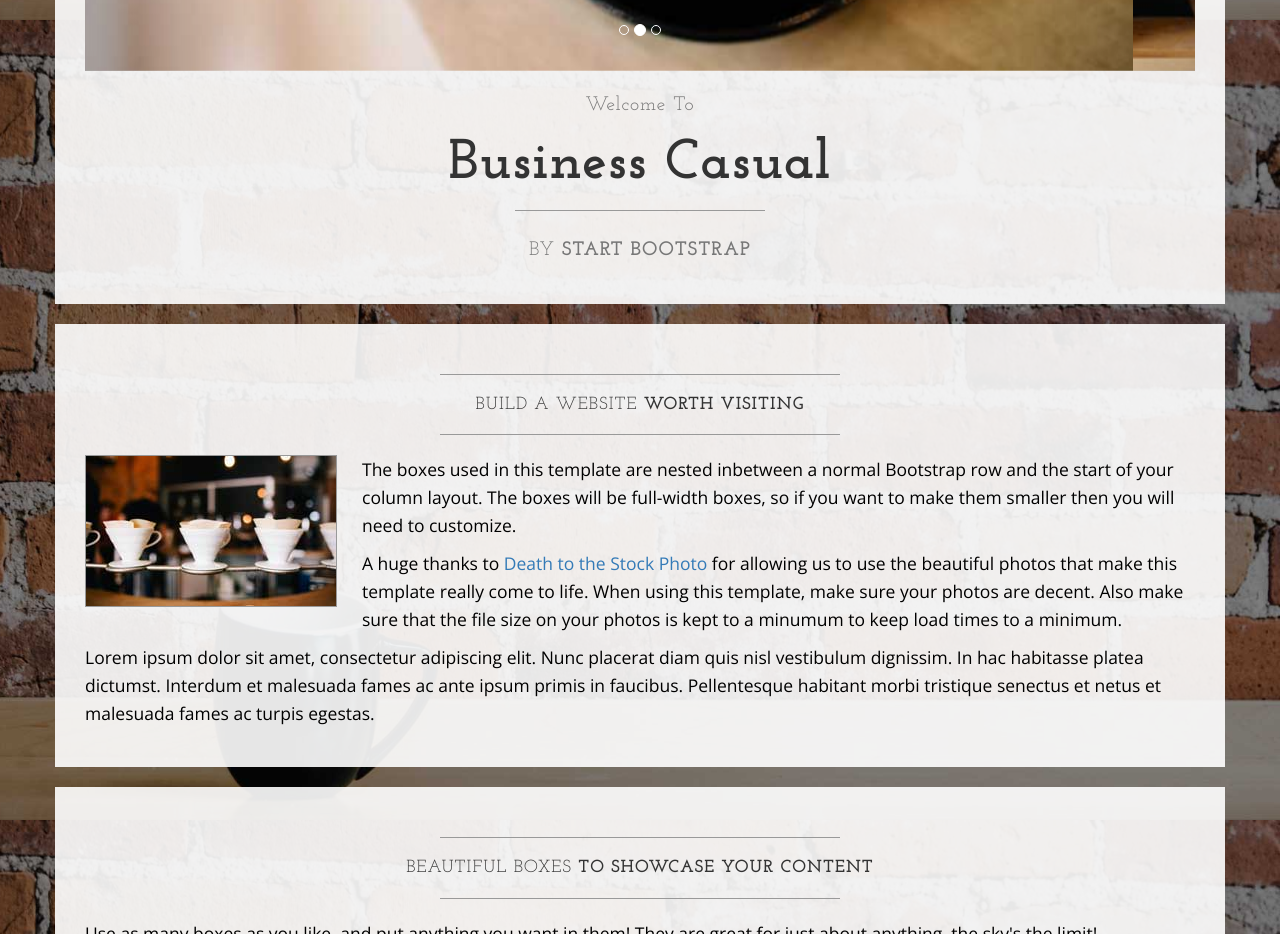
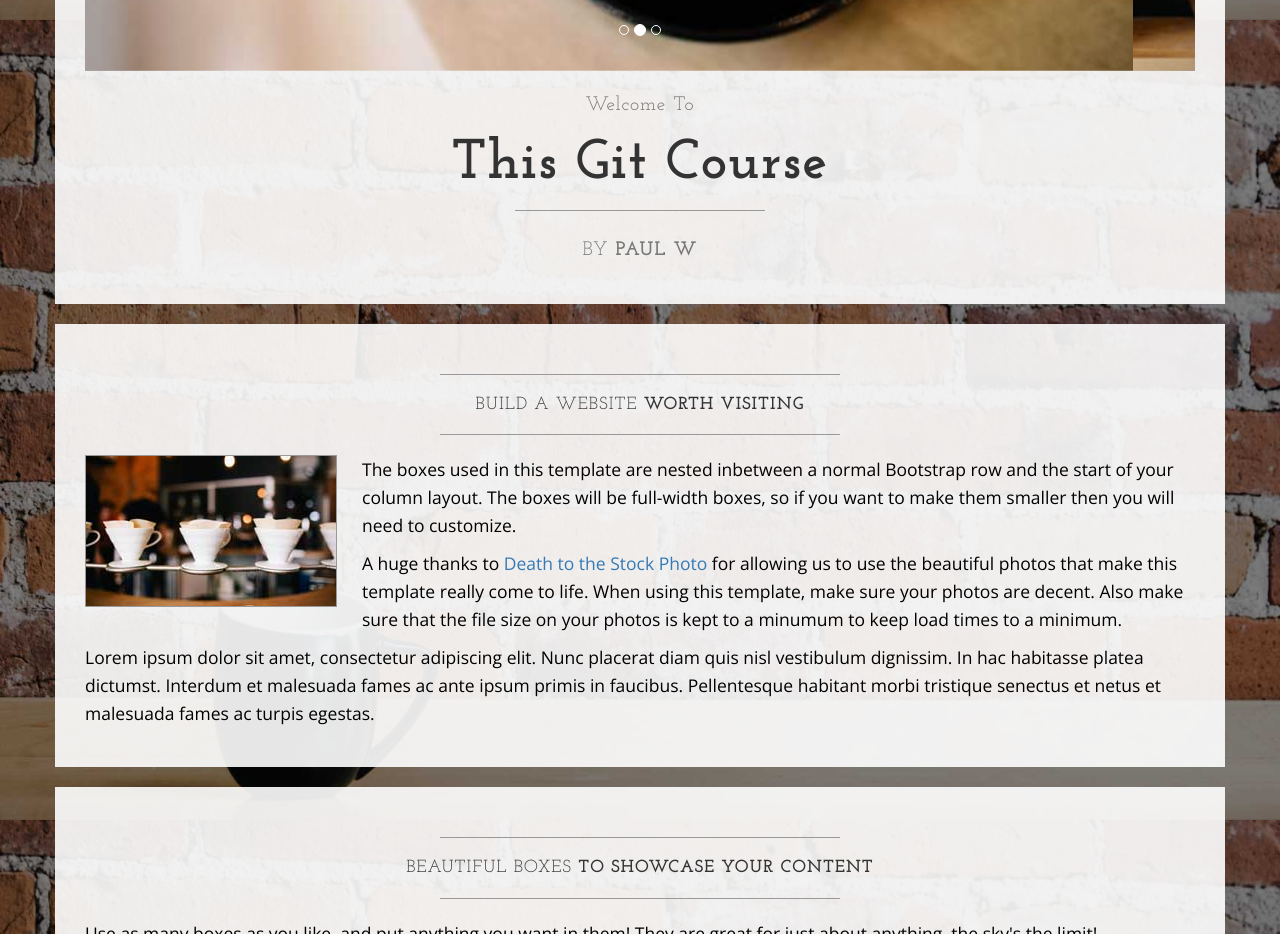
Before and after one commit to paw78/Learnable-Git-Course, a plain HTML site: page index.html in a window 1280 px wide. Shown: the part 780-1714 px from the top of the page. Drawn offline with nearby package versions, Linux system fonts and the light colour scheme.

Commit message:
Changed items after carousel

```diff
--- a/index.html
+++ b/index.html
@@ -108,11 +108,11 @@
                     <h2 class="brand-before">
                         <small>Welcome to</small>
                     </h2>
-                    <h1 class="brand-name">Business Casual</h1>
+                    <h1 class="brand-name">This Git Course</h1>
                     <hr class="tagline-divider">
                     <h2>
                         <small>By
-                            <strong>Start Bootstrap</strong>
+                            <strong>Paul W</strong>
                         </small>
                     </h2>
                 </div>
```
